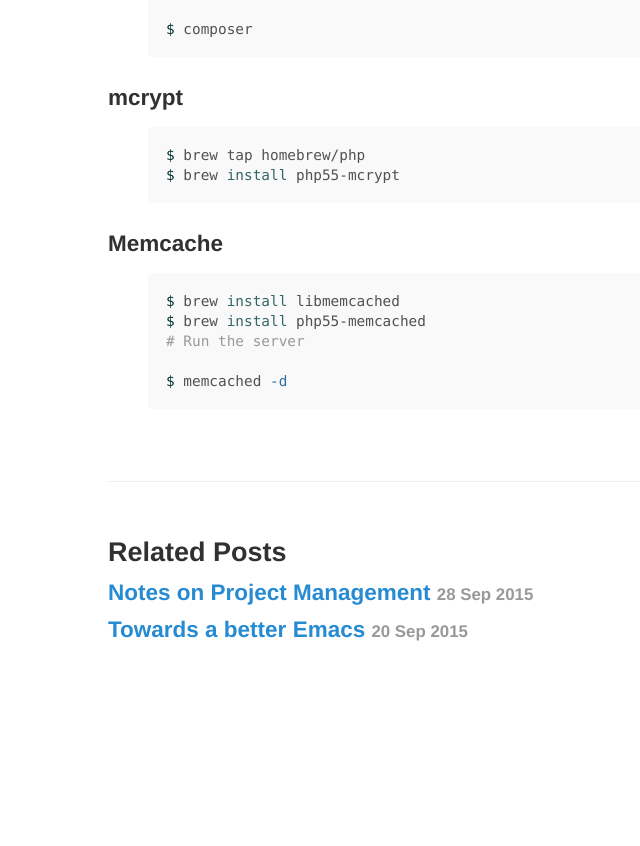
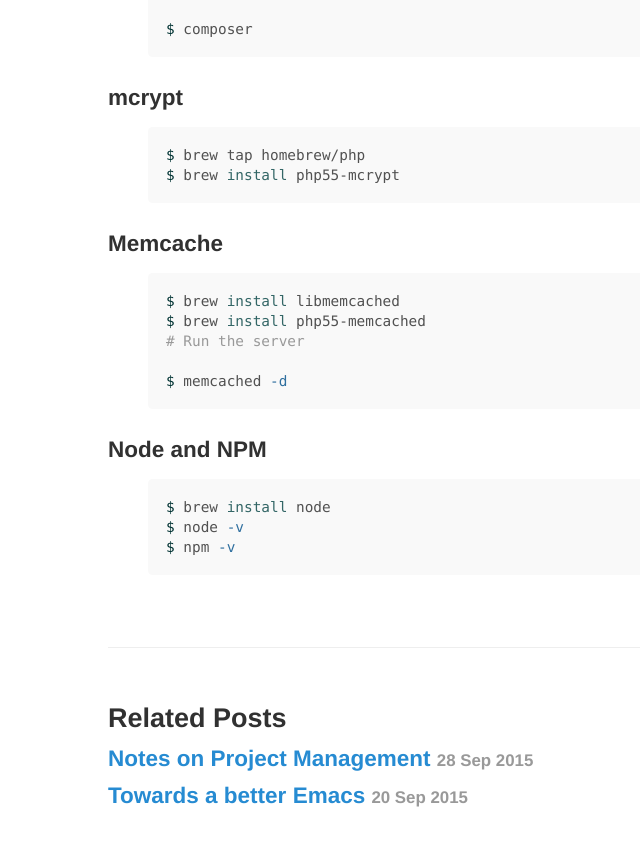
Before and after one commit to kgthegreat/kgthegreat.github.io, a Jekyll site: the page built from _posts/2015-09-19-dev-setup-osx.md, in a window 1280 px wide and 900 px high, scrolled down 3076 px. Shown: the top 846 px of the window, without its empty margins (217-857 px from the left). Built offline with Jekyll 4.4.1, drawn with Linux system fonts in a browser that asks for light colours; before the commit the page ends 3810 px from its top, so only the background shows below that.

Commit message:
Updated with node

```diff
--- a/_posts/2015-09-19-dev-setup-osx.md
+++ b/_posts/2015-09-19-dev-setup-osx.md
@@ -142,3 +142,12 @@ $ brew install php55-memcached
 # Run the server
 $ memcached -d
 {% endhighlight %}
+
+
+### Node and NPM
+
+{% highlight bash %}
+$ brew install node
+$ node -v
+$ npm -v
+{% endhighlight %}
```
